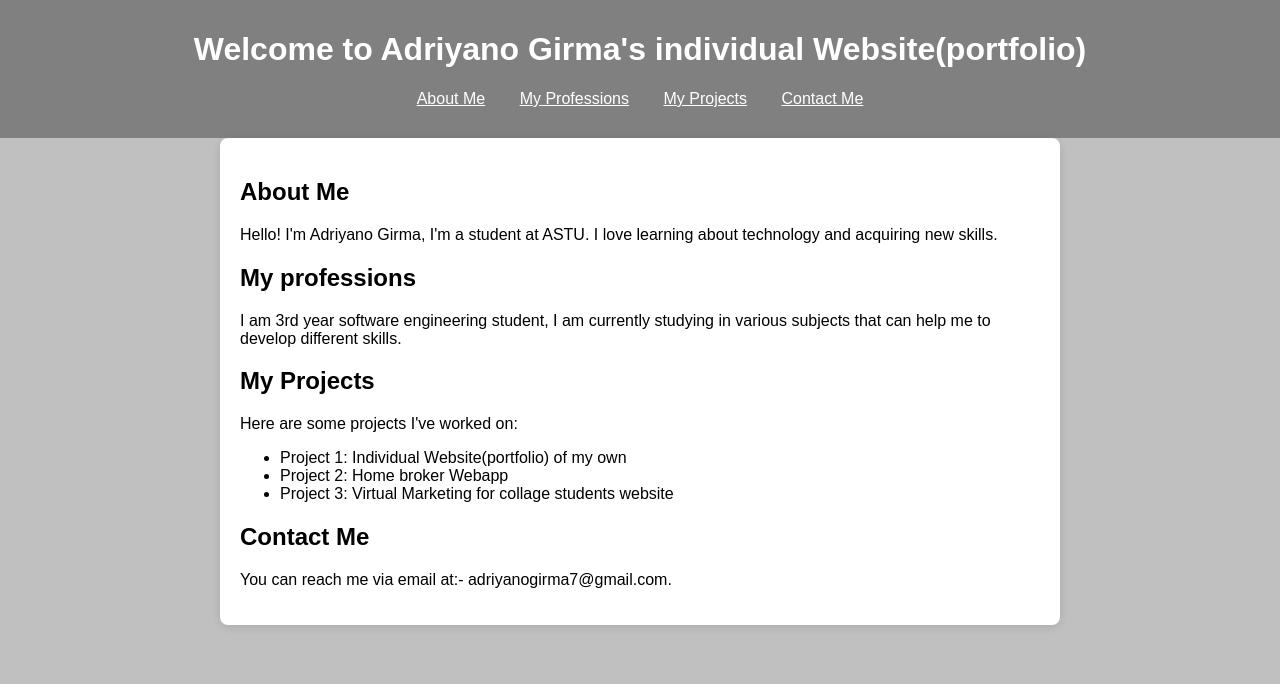
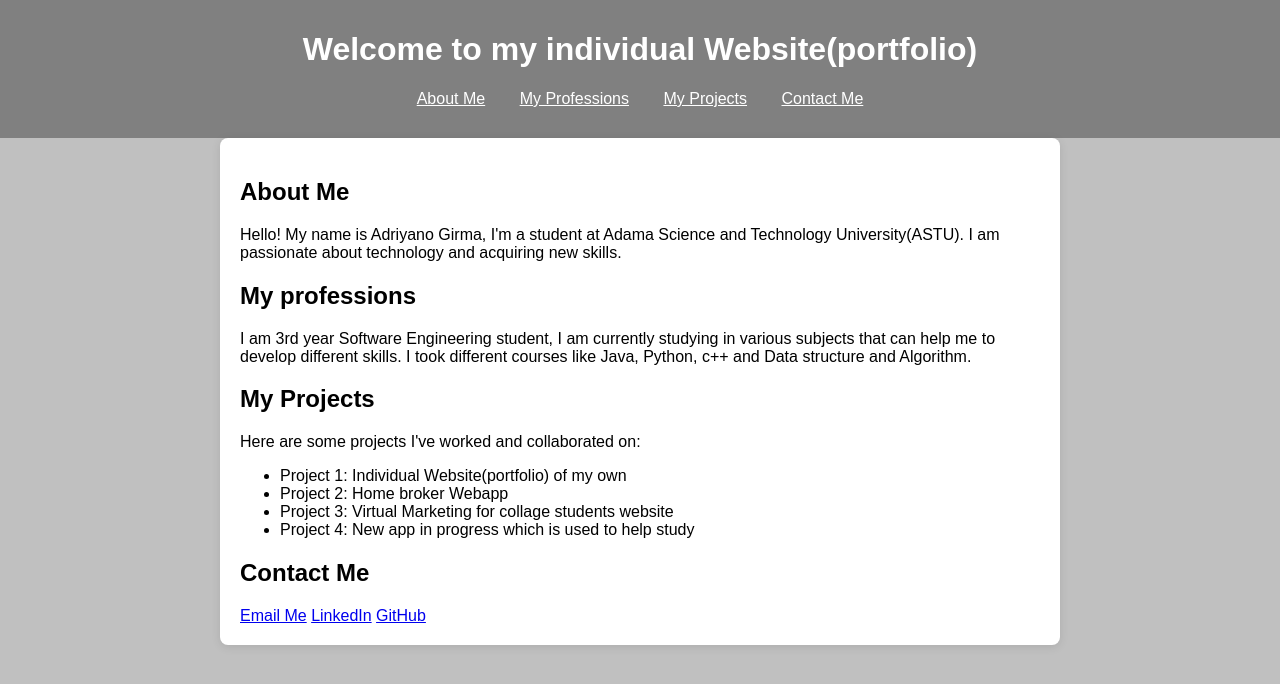
Before and after one commit to adri-yano/individual-website-portfolio-, a plain HTML site: page index.html in a window 1280 px wide. Drawn offline with Linux system fonts and the light colour scheme.

Commit message:
Add files via upload

```diff
--- a/index.html
+++ b/index.html
@@ -8,7 +8,7 @@
 </head>
 <body>
     <header>
-        <h1>Welcome to Adriyano Girma's individual Website(portfolio)</h1>
+        <h1>Welcome to my individual Website(portfolio)</h1>
         <nav>
             <a href="#about">About Me</a>
             <a href="#professions">My Professions</a>
@@ -19,25 +19,27 @@
     <main>
         <section id="about">
             <h2>About Me</h2>
-            <p>Hello! I'm Adriyano Girma, I'm a student at ASTU. I love learning about technology and acquiring new skills.</p>
+            <p>Hello! My name is Adriyano Girma, I'm a student at Adama Science and Technology University(ASTU). I am passionate about technology and acquiring new skills.</p>
         </section>
         <section id="professions">
             <h2>My professions</h2>
-            <p>I am 3rd year software engineering student, I am currently studying in various subjects that can help me to develop different skills.</p>
+            <p>I am 3rd year Software Engineering student, I am currently studying in various subjects that can help me to develop different skills. I took different courses like Java, Python, c++ and Data structure and Algorithm.</p>
         </section>
         <section id="projects">
             <h2>My Projects</h2>
-            <p>Here are some projects I've worked on:</p>
+            <p>Here are some projects I've worked and collaborated on:</p>
             <ul>
                 <li>Project 1: Individual Website(portfolio) of my own</li>
                 <li>Project 2: Home broker Webapp</li>
                 <li>Project 3: Virtual Marketing for collage students website</li>
+                <li>Project 4: New app in progress which is used to help study</li>
             </ul>
-        </section>
-        <section id="contact">
-            <h2>Contact Me</h2>
-            <p>You can reach me via email at:- adriyanogirma7@gmail.com.</p>
-        </section>
+            <section id="contact">
+                <h2>Contact Me</h2>
+                <a href="mailto:adriyanogirma7@gmail.com">Email Me</a>  <!-- Fixed "mailto:" -->
+                <a href="https://linkedin.com/in/adriyano-girma-327083342" target="_blank">LinkedIn</a>
+                <a href="https://github.com/adri-yano" target="_blank">GitHub</a>
+            </section>
     </main>
 </body>
 </html>
```
Also changed, not shown: styles.css (line endings or trailing spaces), 1 other file.
